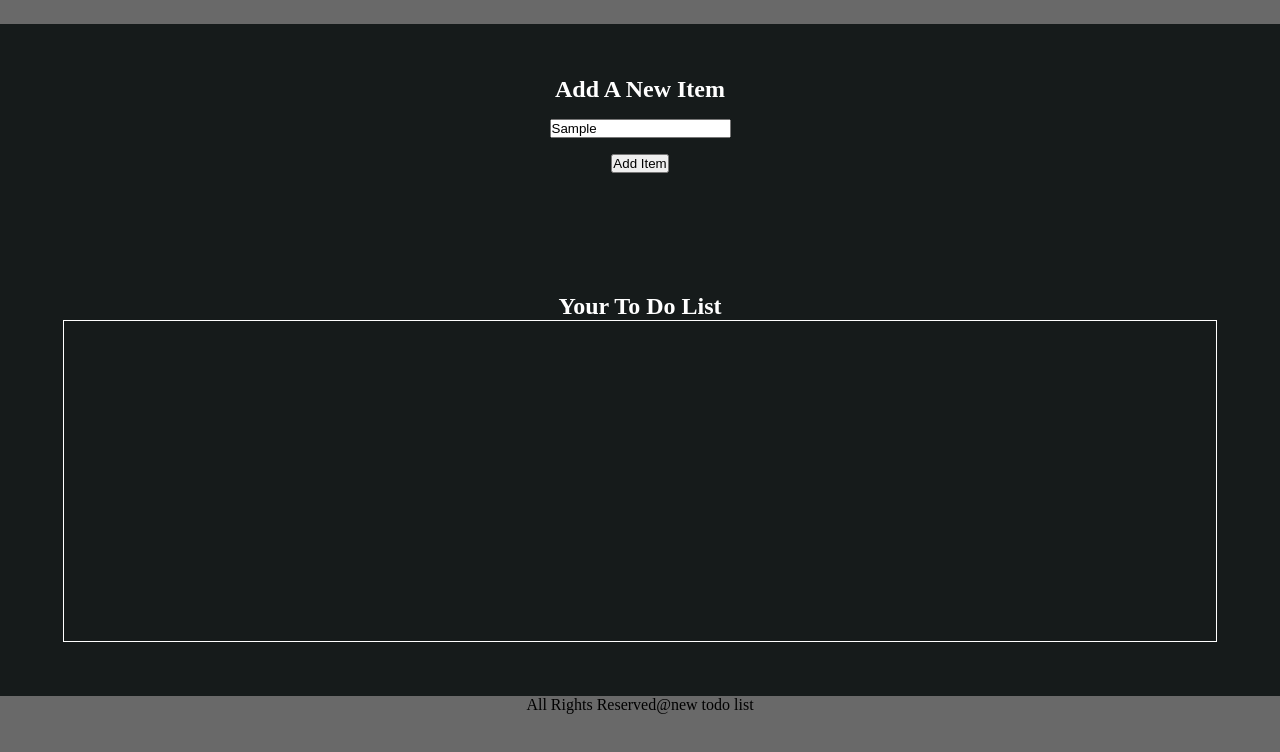
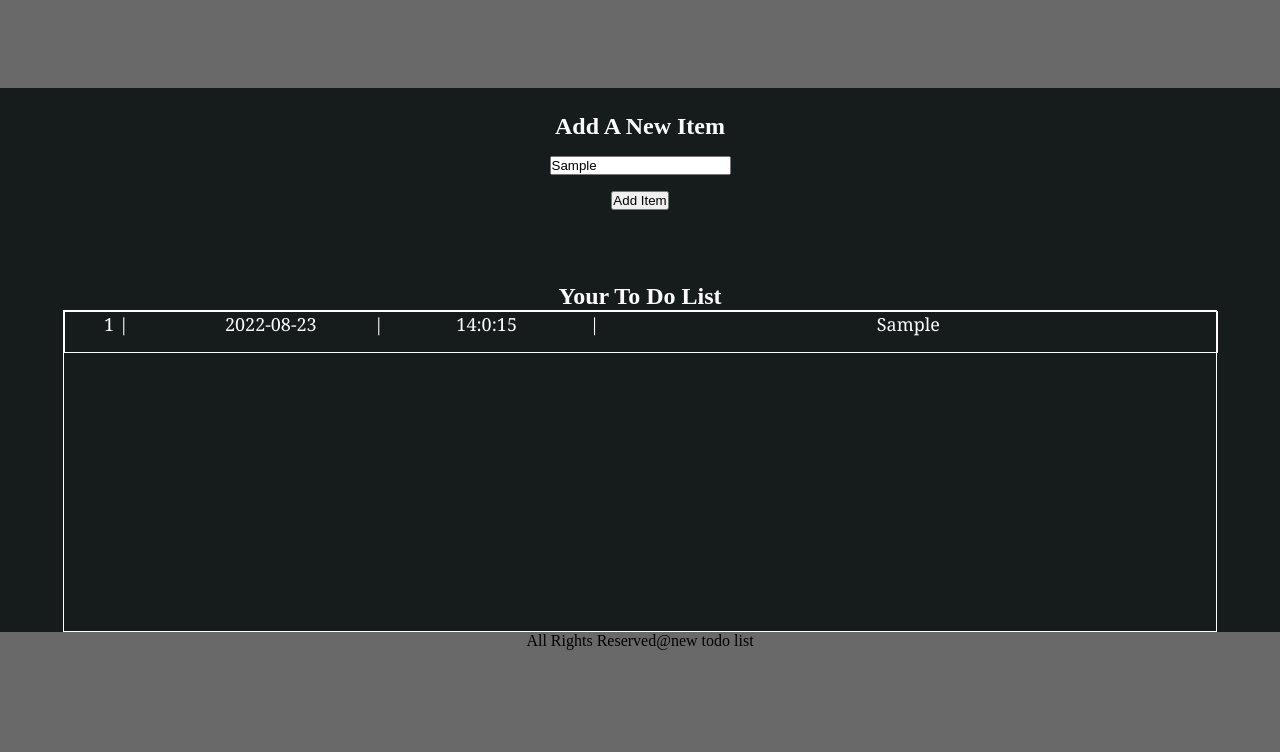
Before and after one commit to uodeeb/new-todolist, a plain HTML site: page index.html in a window 1280 px wide. Both pictures are taken after typing "Sample" into the empty fields and a click on the input "Add Item". Shown: the part 40-792 px from the top of the page. Drawn offline with Linux system fonts and the light colour scheme.

Commit message:
adding the app logic with a ui bug

```diff
--- a/index.html
+++ b/index.html
@@ -16,13 +16,13 @@
             <section id="add__items">
                 <h2 id="add">Add A New Item</h2>
                 <input type="text" name="todo" id="todo">
-                <input type="submit" value="Add Item">
+                <input type="submit" value="Add Item" id="add__butt">
             </section>
             <section id="error">
             </section>
             <section id="list">
                 <h2 id="list__head">Your To Do List</h2>
-                <section id="list__cont">
+                <section class="list__cont">
                 </section>
             </section>
         </main>
--- a/index.js
+++ b/index.js
@@ -0,0 +1,79 @@
+/*__________________Project Plan______________________ */
+/*
+1. collect the user's input.
+2. store the user input.
+3. listen to the add item button.
+4.
+if the user clicks on the button>>>
+-----case one>>> input is not empty
+>>>> display the item to the list item section
+    >>>>-a] add the item
+    >>>>-b] add a list item number
+    >>>>-c] add date and time
+-----case two>>> input is empty
+    >>>> display an error message
+5. add a button to allow the user to delete or remove the item from the list
+*/
+// document.querySelector()
+let list=document.querySelector(".list__cont");
+let button=document.getElementById("add__butt");
+let listItemCont=document.createElement("ul");
+listItemCont.setAttribute("class", "listUl")
+console.log(button)
+button.addEventListener("click", display)
+
+// setTimeout(delay,5000)
+let inputList=[];
+function display(){
+    let userIn=document.querySelector("#todo").value;
+    if(userIn == ""){
+        let err=document.querySelector("#error");
+        err.textContent="Sorry, you can not add an empty item!"
+    }else{
+        if(inputList.includes(userIn)){
+            let err=document.querySelector("#error");
+            err.textContent="Sorry this item is already exist, you have to add a new item!"
+        }else{
+            inputList.push(userIn)
+            console.log(inputList)
+            // for(input of inputList){
+            //     let listItem=document.createElement("li")
+            //     listItem.setAttribute("class", "list__item")
+            //     let allItems=document.getElementsByClassName("list__item")
+            //     console.log(allItems)
+            //     listItem.textContent=input;
+            //     listItemCont.appendChild(listItem);
+            //     list.appendChild(listItemCont)
+            // }
+            inputList.forEach(function(item, i){
+                let listItem=document.createElement("li")
+                listItem.setAttribute("class", "list__item")
+                let allItems=document.getElementsByClassName("list__item")
+                console.log(allItems)
+                listItem.innerHTML=`<span id="one">${i+1} |</span><span id="two">${getDate()}</span> |<span id="three">${time()}</span> |<span id="four">${item}</span>`;
+                listItemCont.appendChild(listItem);
+                list.appendChild(listItemCont)
+            })
+        }
+    }
+}
+
+
+function getDate() {
+  let today = new Date();
+  let dd = String(today.getDate()).padStart(2, "0");
+  let mm = String(today.getMonth() + 1).padStart(2, "0"); //janvier = 0
+  let yyyy = today.getFullYear();
+  return `${yyyy}-${mm}-${dd}`;
+  //return dd + '/' + mm + '/' + yyyy; // change form if you need
+}
+
+// create the time function
+function time(){
+    let today= new Date();
+    let hours=today.getHours();
+    let min=today.getMinutes();
+    let sec=today.getSeconds();
+    let currentTime=`${hours}:${min}:${sec}`;
+    return currentTime;
+}
--- a/style.css
+++ b/style.css
@@ -10,7 +10,7 @@
     text-align: center;
     display: grid;
     grid-template-columns: 1fr;
-    grid-template-rows: 5vw 1fr 5vw;
+    grid-template-rows: 10vw 1fr 10vw;
     grid-template-areas:
     "hd"
     "mn"
@@ -52,12 +52,40 @@
     align-items: center;
 }
 
-#list__cont {
+.list__cont {
     width: 90vw;
     height: 40vh;
     border: 1px solid #fff;
 }
 
+.listUl {
+    list-style: none;
+}
+
+.listUl>li {
+    width: 90vw;
+    height: 5vh;
+    border: 1px solid #fff;
+    font-family: Georgia, 'Times New Roman', Times, serif;
+    font-size: 18px;
+    display: flex;
+}
+
+#one {
+    flex: 1;
+}
+
+#two {
+    flex:2;
+}
+
+#three {
+    flex: 2;
+}
+
+#four {
+    flex:6;
+}
 
 
 
```
